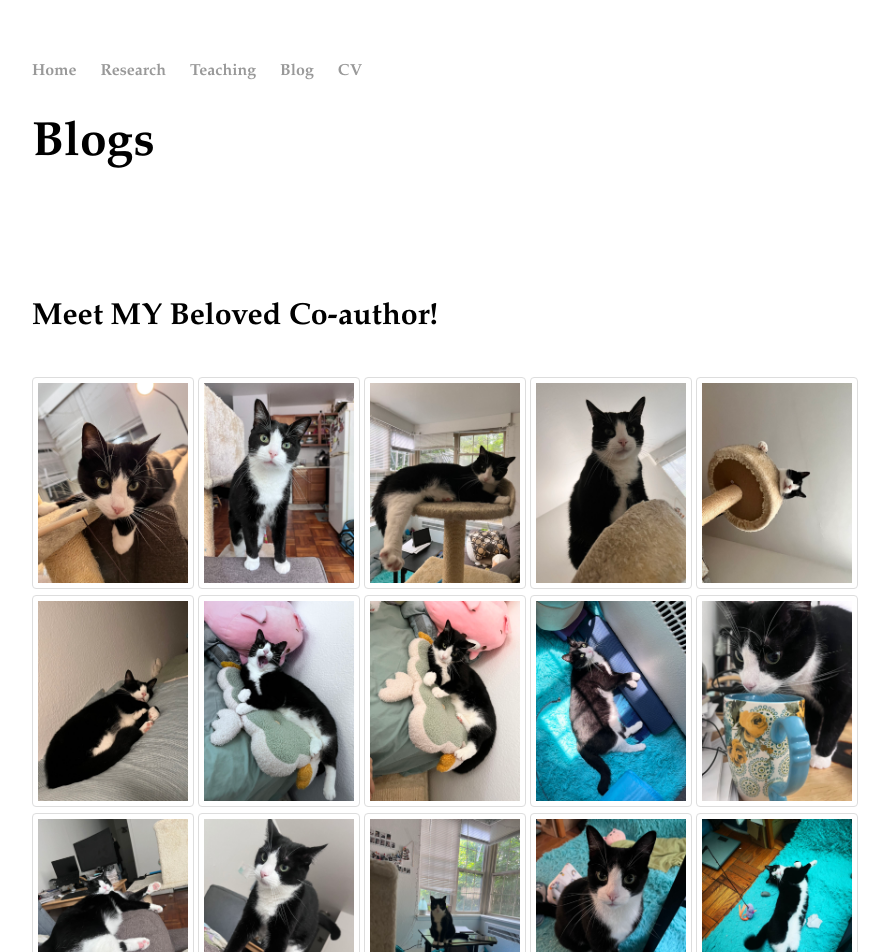
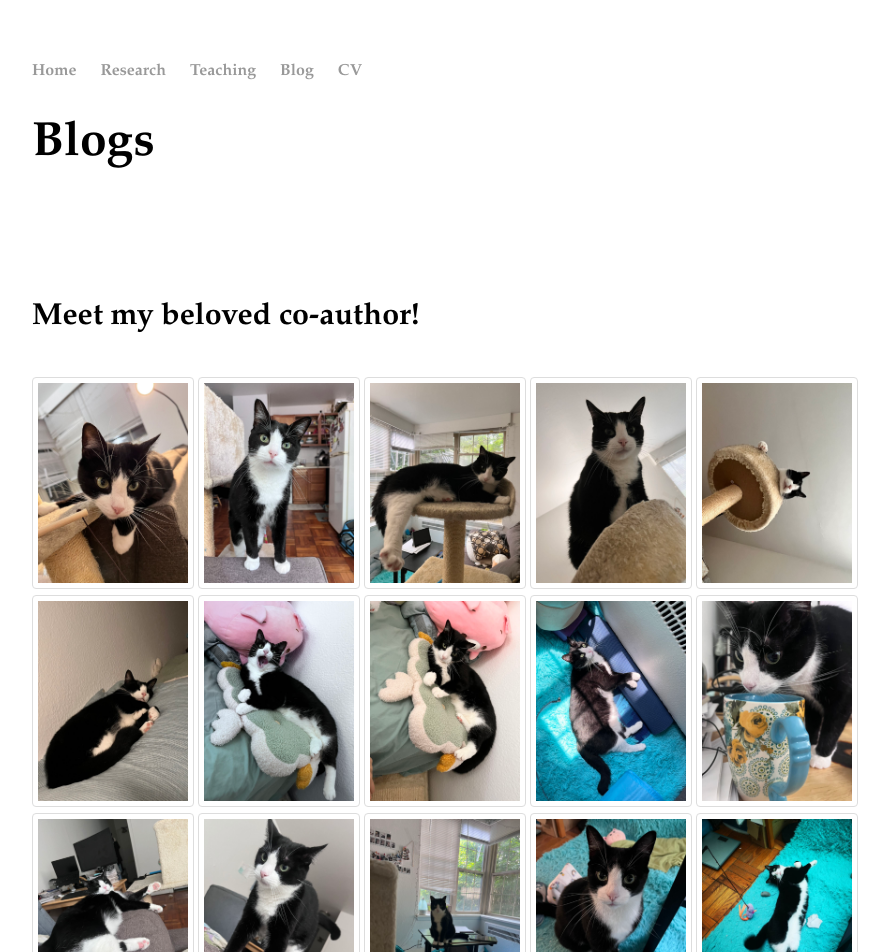
Before and after one commit to windyqu/windyqu.github.io, a Jekyll site: the page built from blog/index.html, in a window 1280 px wide. Shown: the top 952 px of the page, without its empty margins (160-1049 px from the left). Built offline with Jekyll 4.4.1, drawn with Linux system fonts in a browser that asks for light colours.

```diff
--- a/blog/index.html
+++ b/blog/index.html
@@ -23,7 +23,7 @@ img:hover {
 <div class="blurb">
   <h1>Blogs</h1>
   <br><br><br>
-  <h4>Meet MY Beloved Co-author! </h4>
+  <h4>Meet my beloved co-author! </h4>
 
 
   <a target="_blank" href="Husky1.jpg">
```
